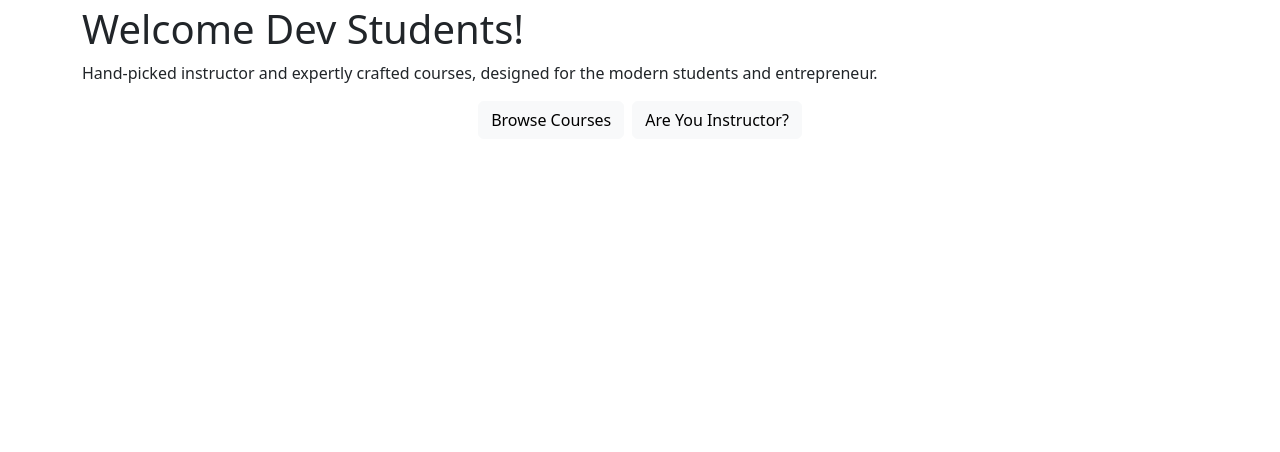
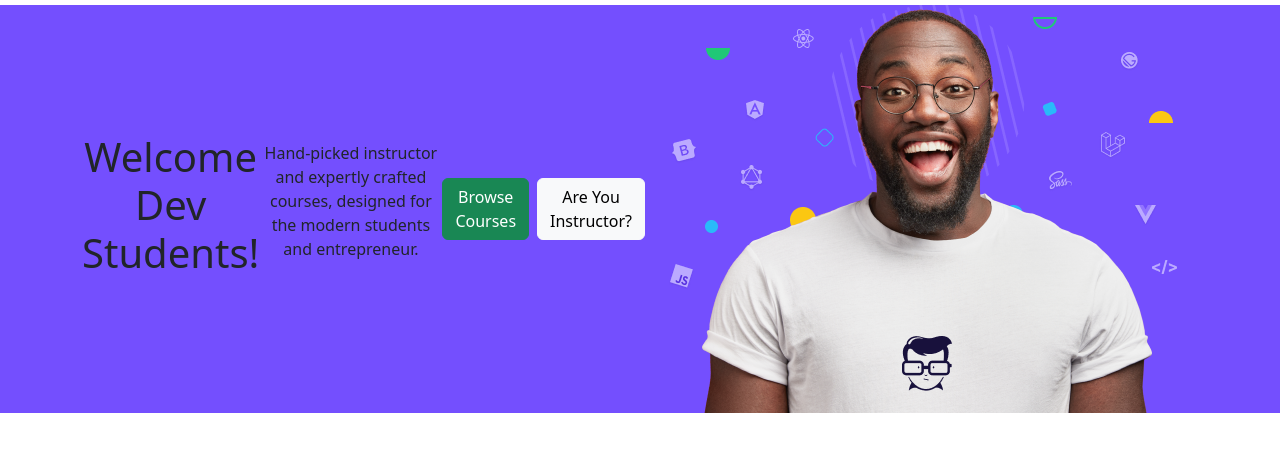
Before and after one commit to ThePomo/U2W2D4, a website: page index.html in a window 1280 px wide. Shown: the part 52-504 px from the top of the page. Drawn offline with nearby package versions, Linux system fonts and the light colour scheme.

Commit message:
terzo commit

```diff
--- a/assets/scss/style.scss
+++ b/assets/scss/style.scss
@@ -0,0 +1,4 @@
+$hero-bg-color: #744FFE;
+.hero-section {
+    background-color: $hero-bg-color;
+}
--- a/index.html
+++ b/index.html
@@ -11,6 +11,7 @@
     <link
         href="https://fonts.googleapis.com/css2?family=Inter:ital,opsz,wght@0,14..32,100..900;1,14..32,100..900&family=Montserrat:ital,wght@0,100..900;1,100..900&family=Open+Sans:ital,wght@0,300..800;1,300..800&family=Outfit:wght@100..900&family=Roboto:ital,wght@0,100;0,300;0,400;0,500;0,700;0,900;1,100;1,300;1,400;1,500;1,700;1,900&family=Spectral:ital,wght@0,200;0,300;0,400;0,500;0,600;0,700;0,800;1,200;1,300;1,400;1,500;1,600;1,700;1,800&display=swap"
         rel="stylesheet">
+    <link rel="stylesheet" href="assets/css/style.css">
     <title>esercizio bootstrap/SaSS</title>
 </head>
 
@@ -87,16 +88,20 @@
     </nav>
 
     <!-- Hero Section -->
-  <div class="hero-section">
-    <div class="container">
-      <h1>Welcome Dev Students!</h1>
-      <p>Hand-picked instructor and expertly crafted courses, designed for the modern students and entrepreneur.</p>
-      <div class="d-flex justify-content-center gap-2">
-        <button class="btn btn-light">Browse Courses</button>
-        <button class="btn btn-light">Are You Instructor?</button>
-      </div>
+    <div class="hero-section  d-flex align-items-center text-center">
+        <div class="container d-flex justify-content-between align-items-center">
+            <h1>Welcome Dev Students!</h1>
+            <p>Hand-picked instructor and expertly crafted courses, designed for the modern students and entrepreneur.
+            </p>
+            <div class="d-flex justify-content-center gap-2">
+                <button class="btn btn-success">Browse Courses</button>
+                <button class="btn btn-light">Are You Instructor?</button>
+            </div>
+            <div class="d-flex justify-content-end">
+                <img src="assets/img/hero-img.png" alt="hero-img">
+            </div>
+        </div>
     </div>
-  </div>
 
 
 
```
Also changed, not shown: assets/css/style.css, 2 other files.
